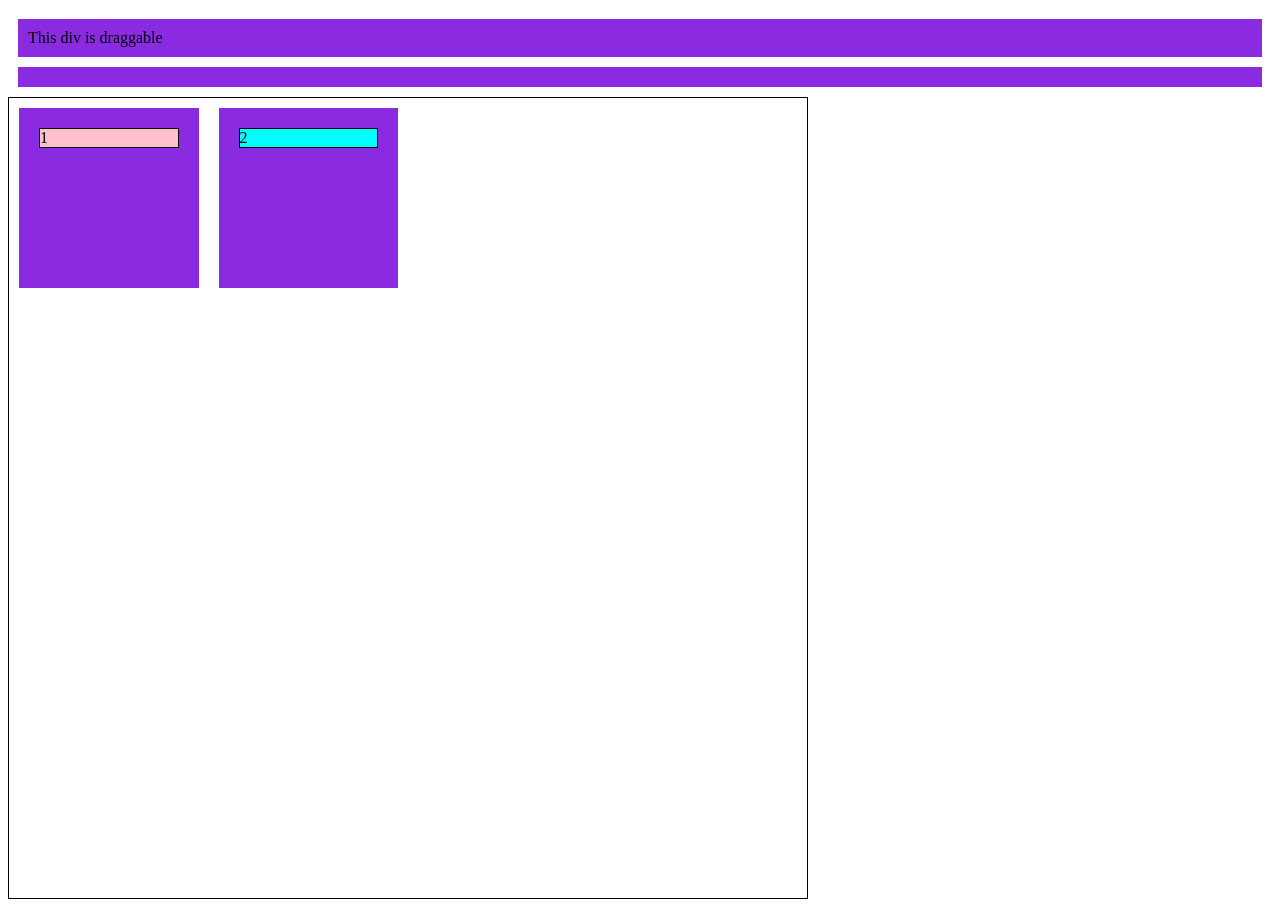
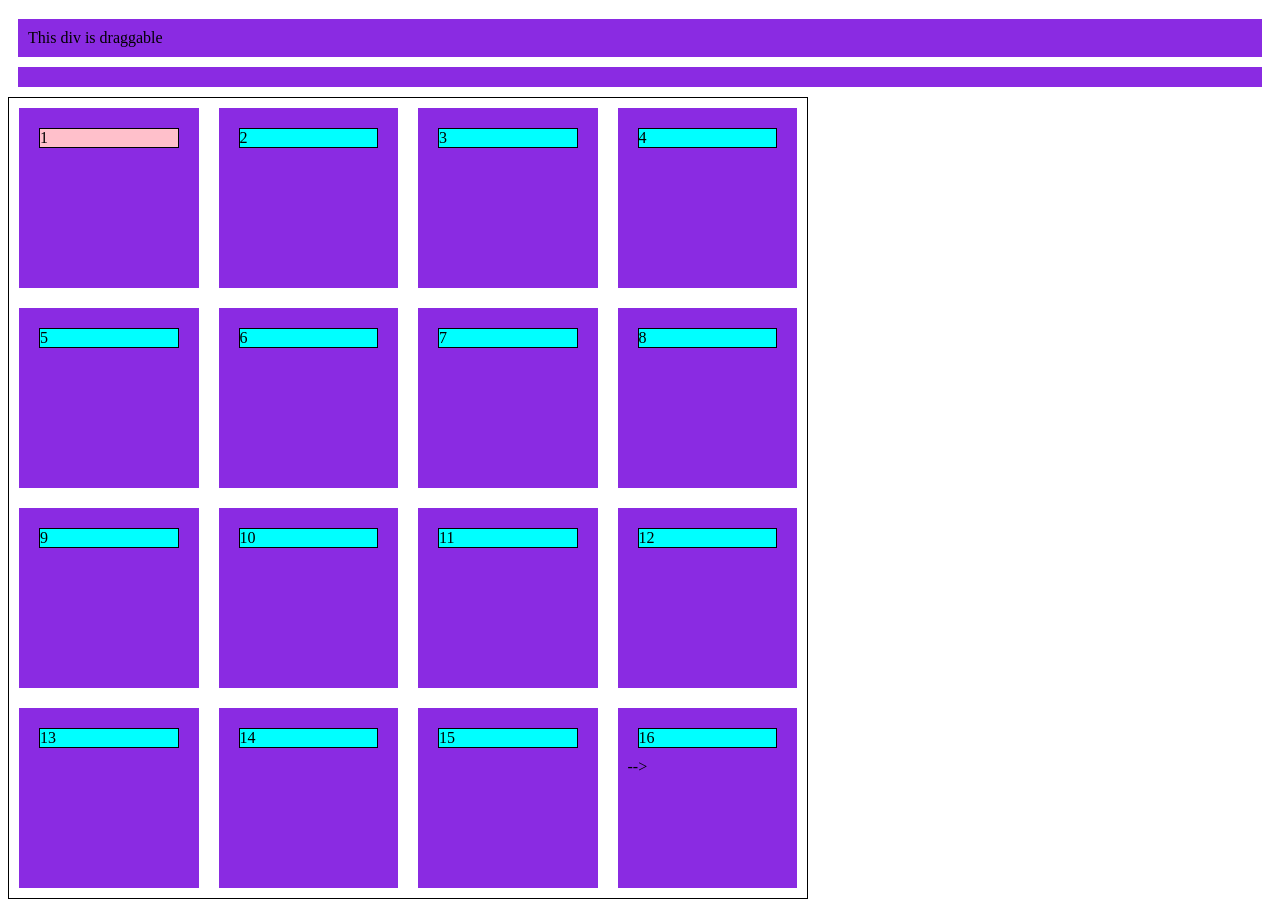
Before and after one commit to caitreid/chroma, a website: page index.html in a window 1280 px wide. Shown: the part 61-966 px from the top of the page. Drawn offline with Linux system fonts and the light colour scheme.

Commit message:
16 items html

```diff
--- a/index.html
+++ b/index.html
@@ -26,24 +26,49 @@
             <div class="dropzone droptarget">
                 <div class="block-color draggable" id="2" draggable="true">2</div>
             </div>
-            <!-- <div class="block-color" id="3" draggable="true">3</div>
+            <div class="dropzone droptarget">
+                <div class="block-color" id="3" draggable="true">3</div>
+            </div>
+            <div class="dropzone droptarget">
                 <div class="block-color" id="4" draggable="true">4</div>
+            </div>
+            <div class="dropzone droptarget">
                 <div class="block-color" id="5" draggable="true">5</div>
+            </div>
+            <div class="dropzone droptarget">
                 <div class="block-color" id="6" draggable="true">6</div>
+            </div>
+            <div class="dropzone droptarget">
                 <div class="block-color" id="7" draggable="true">7</div>
+            </div>
+            <div class="dropzone droptarget">
                 <div class="block-color" id="8" draggable="true">8</div>
+            </div>
+            <div class="dropzone droptarget">
                 <div class="block-color" id="9" draggable="true">9</div>
+            </div>
+            <div class="dropzone droptarget">
                 <div class="block-color" id="10" draggable="true">10</div>
+            </div>
+            <div class="dropzone droptarget">
                 <div class="block-color" id="11" draggable="true">11</div>
+            </div>
+            <div class="dropzone droptarget">
                 <div class="block-color" id="12" draggable="true">12</div>
+            </div>
+            <div class="dropzone droptarget">
                 <div class="block-color" id="13" draggable="true">13</div>
+            </div>
+            <div class="dropzone droptarget">
                 <div class="block-color" id="14" draggable="true">14</div>
+            </div>
+            <div class="dropzone droptarget">
                 <div class="block-color" id="15" draggable="true">15</div>
+            </div>
+            <div class="dropzone droptarget">
                 <div class="block-color" id="16" draggable="true">16</div> -->
-            <!-- <div class="block-color" id="17"
-                ondrop="drop_handler(event)">
-                Drop Zone
-            </div> -->
+            </div>
+
         </div>
     </div>
 
```
Lines whose indentation alone changed are shown as unchanged.
